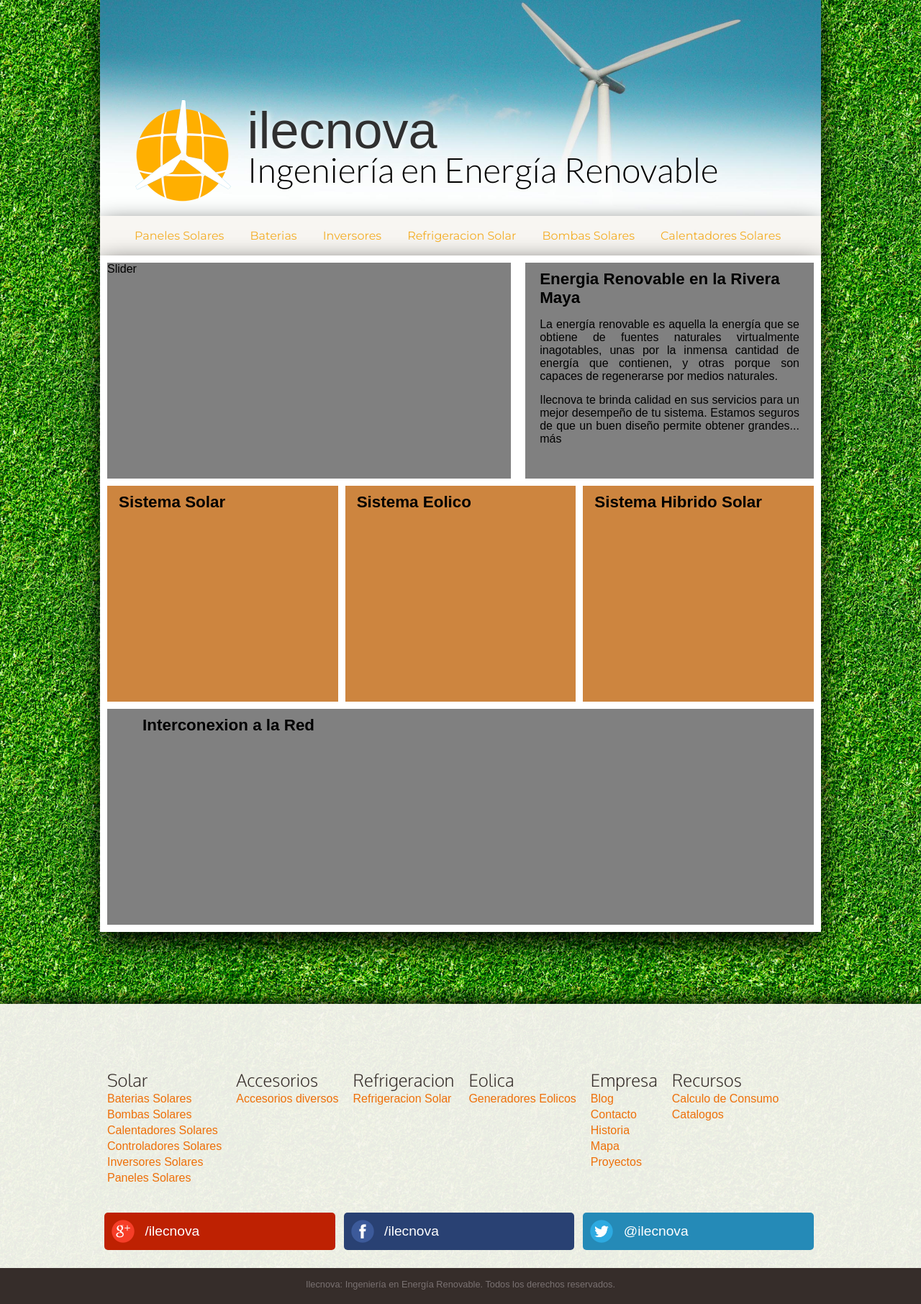
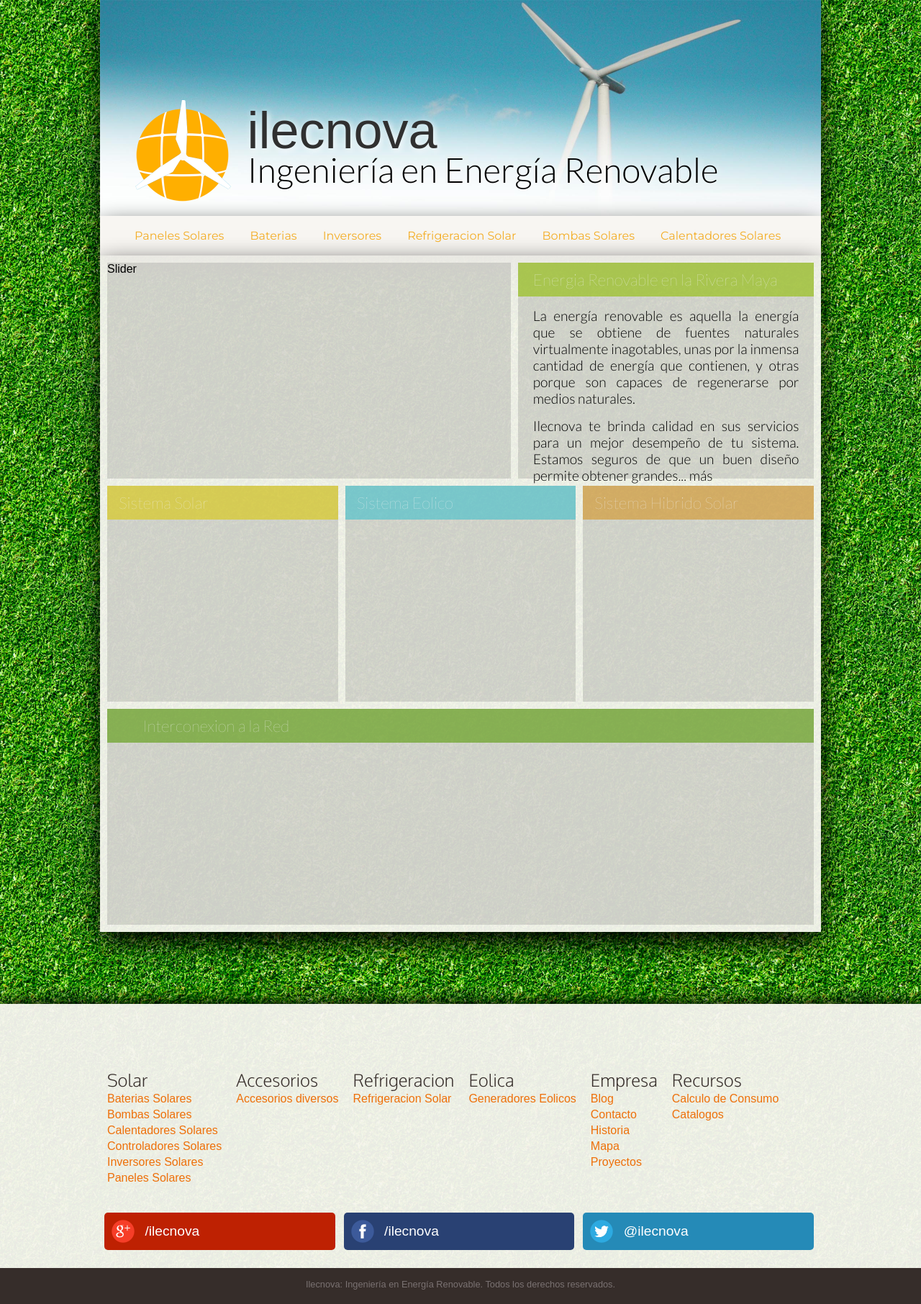
Before and after one commit to marco-martinez/ilecnova, a PHP site: page / in a window 1280 px wide. Shown: the whole page at 72% size. Run offline with PHP 8.4, Linux system fonts and the light colour scheme; some web fonts are replaced.

Commit message:
avanzando con los estilos para el index

```diff
--- a/css/estilos.css
+++ b/css/estilos.css
@@ -8,15 +8,35 @@ body{
 	font-weight: 300;
 }
 
-body section#cuerpo h1{
+body section#cuerpo h1, body section#cuerpo h2{
+	color: whitesmoke;
+	font-family: 'Lato', Arial;
 	font-size: 1.4em;
-	margin: 10px 5%;
+	font-weight: 100;
+	margin: 0;
+	padding: 10px 5%;
 }
 
 body section#cuerpo p{
-	font-size: 1em;
+	font-family: 'Lato', arial;
+	font-size: 1.2em;
 	text-align: justify;
 	margin: 15px 5%;
+}
+#h-art-en{
+	background-color: rgba(143,190,0,0.6);
+}
+#h-art-so{
+	background-color: rgba(218, 201, 7, 0.6);
+}
+#h-art-eo{
+	background-color: rgba(64,192,203,0.6);
+}
+#h-art-hi{
+	background-color: rgba(213, 147, 31, 0.59);
+}
+#h-art-in{
+	background-color: rgba(88, 153, 6, 0.6);
 }
 
 #contenedor{
@@ -24,18 +44,18 @@ body section#cuerpo p{
 	width: 100%;
 }
 #contenedor #cuerpo{
-
-	background: white;
+	background: rgba(248, 246, 242, 0.94);
 	height: auto;
 	margin:0 auto;
 	margin-bottom: 100px;
 	width: 1002px;
 
 }
-
+.art-box{
+	background-color: rgba(2, 2, 2, 0.12);
+}
 
 .art-destacado{
-	background-color: grey;
 	display: inline-block;
 	height: 300px;
 	margin:1%;
@@ -44,16 +64,14 @@ body section#cuerpo p{
 }
 
 .art-nivel1{
-	background-color: grey;
 	display: inline-block;
 	height: 300px;
-	margin:1%;
+	margin:1% 1% 1% 0.5%;
 	vertical-align: top;
-	width: 40%;
+	width: 41%;
 }
 
 .art-nivel2{
-	background-color: peru;
 	display: inline-block;
 	height: 300px;
 	margin-left:1%;
@@ -66,11 +84,10 @@ body section#cuerpo p{
 }
 
 .slider{
-	background-color: grey;
 	display: inline-block;
 	height: 300px;
 	width: 56%;
-	margin:1%;
+	margin:1% 0.5% 1% 1%;
 }
 
 .titulo1{
--- a/css/header.css
+++ b/css/header.css
@@ -336,7 +336,6 @@ nav ul li a:hover{
 @media screen and (max-width: 479px){
 
 	header div{
-		background-position: -100px 0px;
 		background-size: auto 100%;
 		height: auto;
 		width: 100%;
--- a/index.php
+++ b/index.php
@@ -16,11 +16,11 @@
 	<section id="contenedor">
 		<?php include("scripts/header.php"); ?>
  		<section id="cuerpo" class="shadow">
-	 			<article class="slider">
+	 			<article class="slider art-box">
 	 				Slider
 	 			</article><!--
-	 		--><article class="art-nivel1">
-	 				<h1>Energia Renovable en la Rivera Maya</h1>
+	 		--><article class="art-nivel1 art-box">
+	 				<h1 id="h-art-en">Energia Renovable en la Rivera Maya</h1>
 	 					<p>
 	 						La energía renovable es aquella la energía que se obtiene de fuentes naturales virtualmente inagotables,
 	 						unas por la inmensa cantidad de energía que contienen, y otras porque son capaces de regenerarse por medios
@@ -31,32 +31,32 @@
 	 						que un buen diseño permite obtener grandes... más
 	 					</p>
 	 			</article><!--
- 			--><article class="art-nivel2">
-	 				<h2 class="titulo1">Sistema Solar</h2>
+ 			--><article class="art-nivel2 art-box">
+	 				<h2 id="h-art-so" class="titulo1">Sistema Solar</h2>
 	 				<p>
 
 	 				</p>
 	 				<p>
 	 				</p>
 	 			</article><!--
-	 			--><article class="art-nivel2">
-	 				<h2 class="titulo1">Sistema Eolico</h2>
+	 			--><article class="art-nivel2 art-box">
+	 				<h2 id="h-art-eo" class="titulo1">Sistema Eolico</h2>
 	 				<p>
 
 	 				</p>
 	 				<p>
 	 				</p>
 	 			</article><!--
-	 			--><article class="art-nivel2">
-	 				<h2 class="titulo1">Sistema Hibrido Solar</h2>
+	 			--><article class="art-nivel2 art-box">
+	 				<h2 id="h-art-hi" class="titulo1">Sistema Hibrido Solar</h2>
 	 				<p>
 
 	 				</p>
 	 				<p>
 	 				</p>
 	 			</article><!--
-	 			--><article class="art-destacado">
-	 				<h2 class="titulo1">Interconexion a la Red</h2>
+	 			--><article class="art-destacado art-box">
+	 				<h2 id="h-art-in" class="titulo1">Interconexion a la Red</h2>
 	 				<p>
 
 	 				</p>
```
Also changed, not shown: img/background-ilecnova2.jpg.
